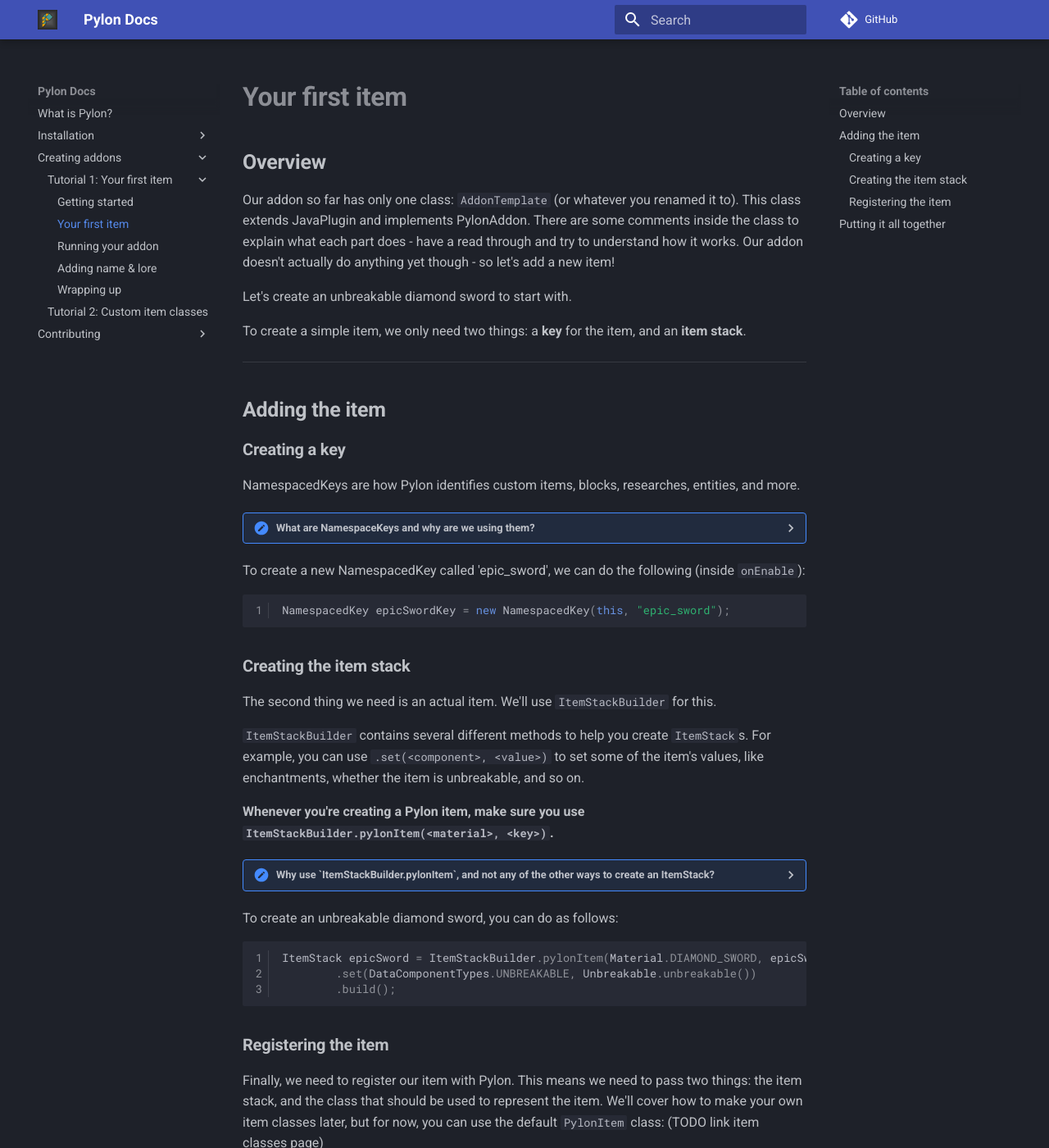
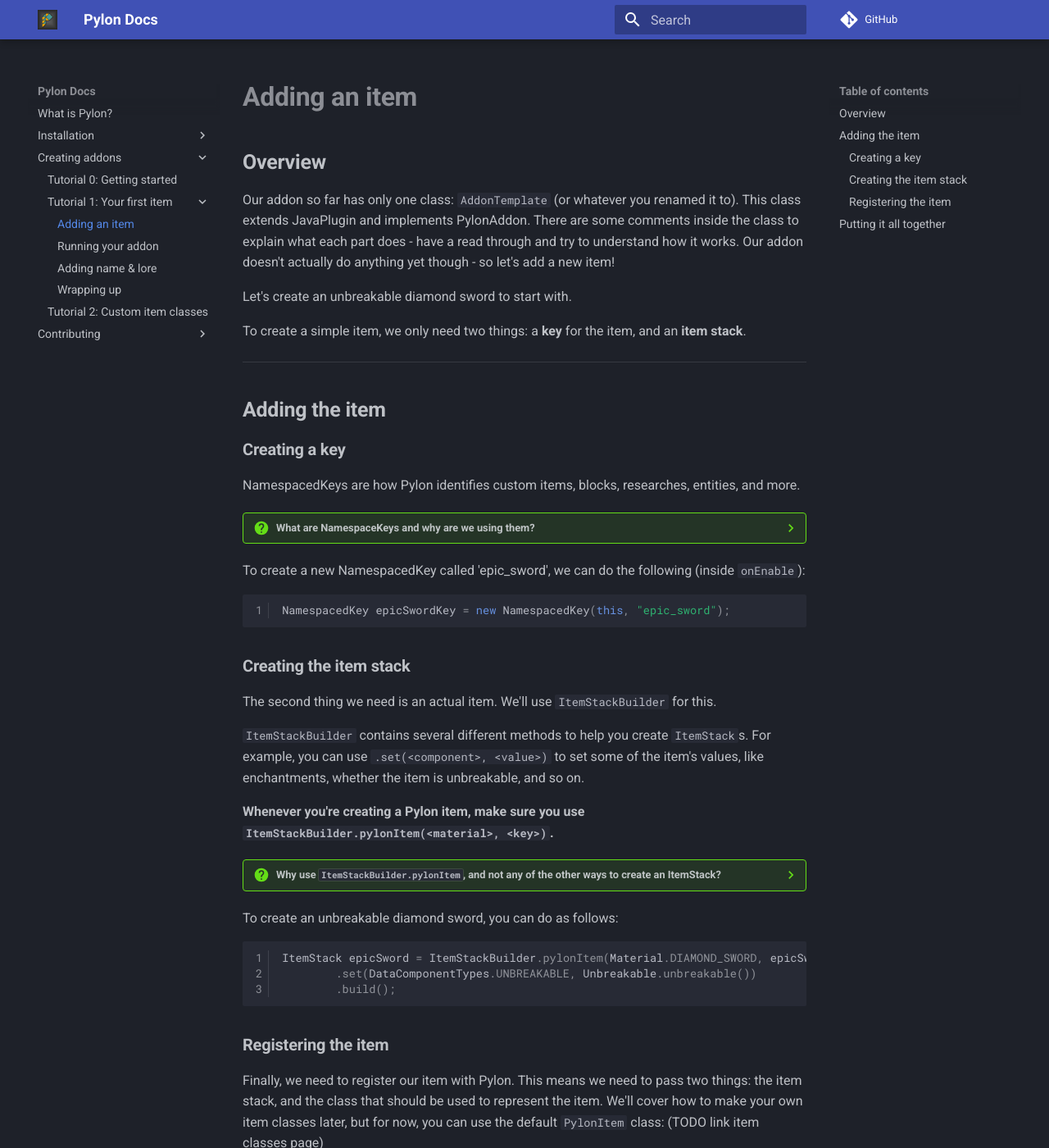
Before and after one commit to pylonmc/pylon-docs, an MkDocs documentation site: the page built from docs/creating-addons/tutorial-1/adding-an-item.md, in a window 1280 px wide and 1400 px high. Shown: the whole window at 82% size. Built offline with MkDocs 1.6.1 and Material for MkDocs 9.7.7, drawn with Linux system fonts in a browser that asks for light colours; comment, search, counter and statistics services are not loaded.

Commit message:
fix markdown fails

````diff
--- a/docs/creating-addons/the-basics/your-first-item.md
+++ b/docs/creating-addons/tutorial-1/adding-an-item.md
@@ -1,4 +1,4 @@
-# Your first item
+# Adding an item
 
 ## Overview
 
@@ -16,10 +16,8 @@ To create a simple item, we only need two things: a **key** for the item, and an
 
 NamespacedKeys are how Pylon identifies custom items, blocks, researches, entities, and more.
 
-<details>
-    <summary>What are NamespaceKeys and why are we using them?</summary>
+??? question "What are NamespaceKeys and why are we using them?"
     A key is just a simple piece of text, like `pylonbase:copper_dust`, which allows Pylon to uniquely identify your item. This is very similar to how vanilla Minecraft items have IDs. Why don't we just use `copper_dust` as the key? Well, what if two addons add an item called `copper_dust`? We won't be able to tell which one is which! To fix this, Pylon uses `NamespacedKey`s, which just means we take a string *and* your addon's name, and put them together - for example, `my_addon:copper_dust`.
-</details>
 
 To create a new NamespacedKey called 'epic_sword', we can do the following (inside `onEnable`):
 ```java
@@ -34,13 +32,11 @@ The second thing we need is an actual item. We'll use `ItemStackBuilder` for thi
 
 **Whenever you're creating a Pylon item, make sure you use `ItemStackBuilder.pylonItem(<material>, <key>)`.**
 
-<details>
-    <summary>Why use `ItemStackBuilder.pylonItem`, and not any of the other ways to create an ItemStack?</summary>
+??? question "Why use `ItemStackBuilder.pylonItem`, and not any of the other ways to create an ItemStack?"
 
     There are others ways to create ItemStacks, but **do not** use these to create Pylon items. Under the hood, Pylon stores item keys in PersistentDataContainers, or PDCs (we'll cover them later in the tutorial - if you don't know what a PDC is, for now just imagine it as a simple way to store data inside an in-game item). When you call ItemStackBuilder.pylonItem and supply a key, that key is written to the item's PersistentDataContainer automatically. If you supply your own item stack, its PDC won't contain the item's key, and Pylon won't be able to differentiate that item with a regular Minecraft item.
 
     `ItemStackBuilder` also sets the name and lore of the item to the default translation keys (which will be explained later in this tutorial).
-</details>
 
 To create an unbreakable diamond sword, you can do as follows:
 ```Java
--- a/mkdocs.yml
+++ b/mkdocs.yml
@@ -20,12 +20,12 @@ nav:
     - List of addons: installation/list-of-addons.md
     - Commands & permissions: installation/commands-and-permissions.md
   - Creating addons:
+    - "Tutorial 0: Getting started": creating-addons/tutorial-0.md
     - "Tutorial 1: Your first item":
-      - Getting started: creating-addons/the-basics/getting-started.md
-      - Your first item: creating-addons/the-basics/your-first-item.md
-      - Running your addon: creating-addons/the-basics/running-your-addon.md
-      - Adding name & lore: creating-addons/the-basics/adding-name-and-lore.md
-      - Wrapping up: creating-addons/the-basics/wrapping-up.md
+      - Adding an item: creating-addons/tutorial-1/adding-an-item.md
+      - Running your addon: creating-addons/tutorial-1/running-your-addon.md
+      - Adding name & lore: creating-addons/tutorial-1/adding-name-and-lore.md
+      - Wrapping up: creating-addons/tutorial-1/wrapping-up.md
     - "Tutorial 2: Custom item classes": []
   - Contributing:
     - Getting started: contributing/getting-started.md
@@ -38,3 +38,5 @@ markdown_extensions:
       linenums: true
       guess_lang: false
   - pymdownx.superfences
+  - pymdownx.details
+  - admonition
````
Also changed, not shown: docs/creating-addons/tutorial-0.md (renamed from docs/creating-addons/the-basics/getting-started.md, +1 -1 lines), docs/creating-addons/tutorial-1/adding-name-and-lore.md (renamed from docs/creating-addons/the-basics/adding-name-and-lore.md, +4 -8 lines), docs/creating-addons/tutorial-1/running-your-addon.md (renamed from docs/creating-addons/the-basics/running-your-addon.md, +4 -1 lines), docs/creating-addons/tutorial-1/wrapping-up.md (renamed from docs/creating-addons/the-basics/wrapping-up.md).
